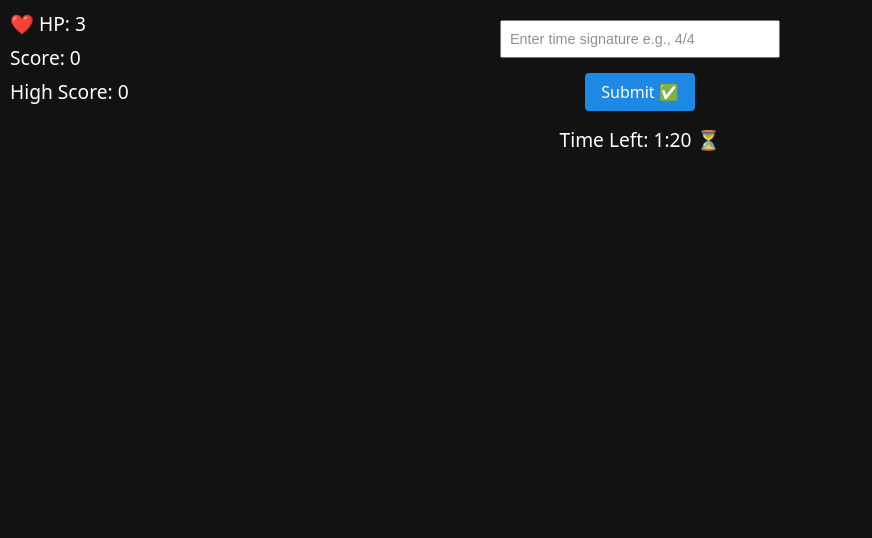
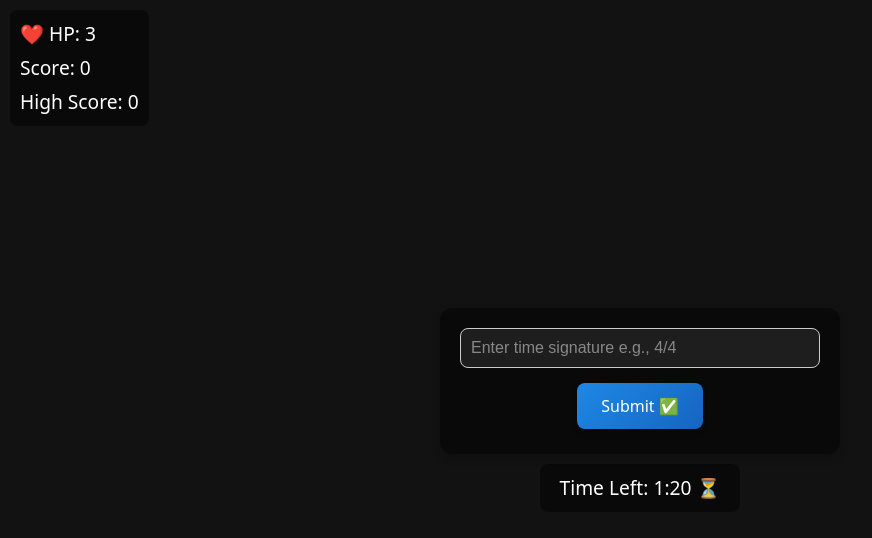
Before and after one commit to salih2875/time_signature_game, a React (Vite) app: page / in a window 1280 px wide. Shown: the top 538 px of the page, without its empty margins (0-872 px from the left). Built offline with nearby package versions, Linux system fonts and the light colour scheme.

Commit message:
Ui improvement

```diff
--- a/src/App.tsx
+++ b/src/App.tsx
@@ -251,10 +251,13 @@ export default App;
 const Container = styled.div`
   background-color: #121212;
   color: #fff;
-  min-height: 100vh;
+  height: 100%;
   display: flex;
   flex-direction: column;
   align-items: center;
+  justify-content: center; /* Center content vertically */
+  padding: 20px;
+  box-sizing: border-box;
 `;
 
 const Header = styled.div`
@@ -262,6 +265,10 @@ const Header = styled.div`
   top: 10px;
   left: 10px;
   text-align: left;
+  background-color: rgba(0, 0, 0, 0.5);
+  padding: 10px;
+  border-radius: 8px;
+  z-index: 10;
 `;
 
 const HP = styled.div`
@@ -283,50 +290,51 @@ const InputContainer = styled.div`
   display: flex;
   flex-direction: column;
   align-items: center;
+  width: 100%;
+  max-width: 400px; /* Limit width for better mobile experience */
+  padding: 20px;
+  background-color: rgba(0, 0, 0, 0.5);
+  border-radius: 12px;
+  box-shadow: 0 4px 8px rgba(0, 0, 0, 0.2);
 
   input {
-    padding: 8px;
+    padding: 10px;
     font-size: 1em;
     margin-bottom: 10px;
-    width: 280px; /* Increased width to fit placeholder text */
+    width: 100%;
     box-sizing: border-box;
+    border-radius: 8px;
+    border: 1px solid #ccc;
+    background-color: #1e1e1e;
+    color: #fff;
 
     &::placeholder {
-      font-size: 0.9em; /* Slightly smaller placeholder text */
-      opacity: 0.8;
+      color: #888;
     }
-
-    @media (max-width: 480px) {
-      width: 240px;
-      &::placeholder {
-        font-size: 0.8em;
-      }
-    }
-  }
-
-  button {
-    padding: 8px 16px;
-    margin: 5px;
-    font-size: 1em;
-    cursor: pointer;
-    border: none;
-    border-radius: 4px;
   }
 `;
 
 const Button = styled.button`
-  padding: 10px 20px;
+  padding: 12px 24px;
   margin: 5px;
   font-size: 1em;
   cursor: pointer;
   border: none;
-  border-radius: 4px;
-  background-color: #1e88e5;
+  border-radius: 8px;
+  background: linear-gradient(135deg, #1e88e5, #1565c0);
   color: #fff;
-  transition: background-color 0.3s ease;
+  transition: background 0.3s ease, transform 0.2s ease;
+  box-shadow: 0 4px 6px rgba(0, 0, 0, 0.2);
 
   &:hover {
-    background-color: #1565c0;
+    background: linear-gradient(135deg, #1976d2, #0d47a1);
+    transform: translateY(-2px);
+    box-shadow: 0 6px 8px rgba(0, 0, 0, 0.3);
+  }
+
+  &:active {
+    transform: translateY(1px);
+    box-shadow: 0 2px 4px rgba(0, 0, 0, 0.2);
   }
 `;
 
@@ -335,16 +343,31 @@ const Answer = styled.div<{ correct: boolean }>`
   font-size: 1.1em;
   color: ${(props) => (props.correct ? "#4caf50" : "#f44336")};
   font-weight: bold;
+  background-color: rgba(0, 0, 0, 0.5);
+  padding: 10px;
+  border-radius: 8px;
+  width: 100%;
+  text-align: center;
 `;
 
 const TimerDisplay = styled.div`
   margin-top: 10px;
   font-size: 1.2em;
+  background-color: rgba(0, 0, 0, 0.5);
+  padding: 10px;
+  border-radius: 8px;
+  width: 100%;
+  max-width: 200px;
+  text-align: center;
 `;
 
 const GameOverContainer = styled.div`
   text-align: center;
-  margin-top: 100px;
+  margin-top: 50px;
+  padding: 20px;
+  background-color: rgba(0, 0, 0, 0.5);
+  border-radius: 12px;
+  box-shadow: 0 4px 8px rgba(0, 0, 0, 0.2);
 `;
 
 const FinalScore = styled.div`
```
